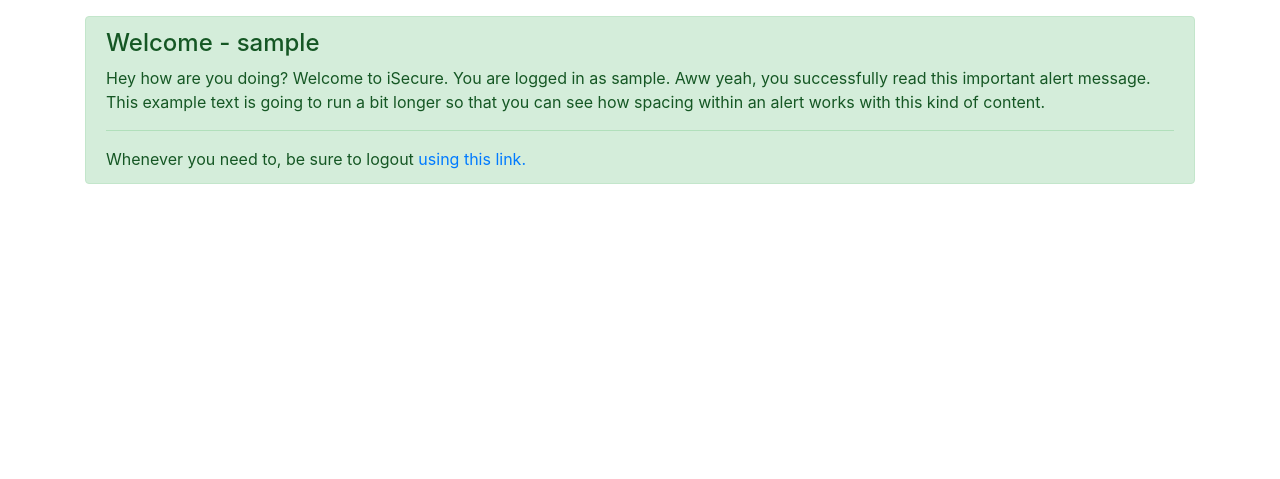
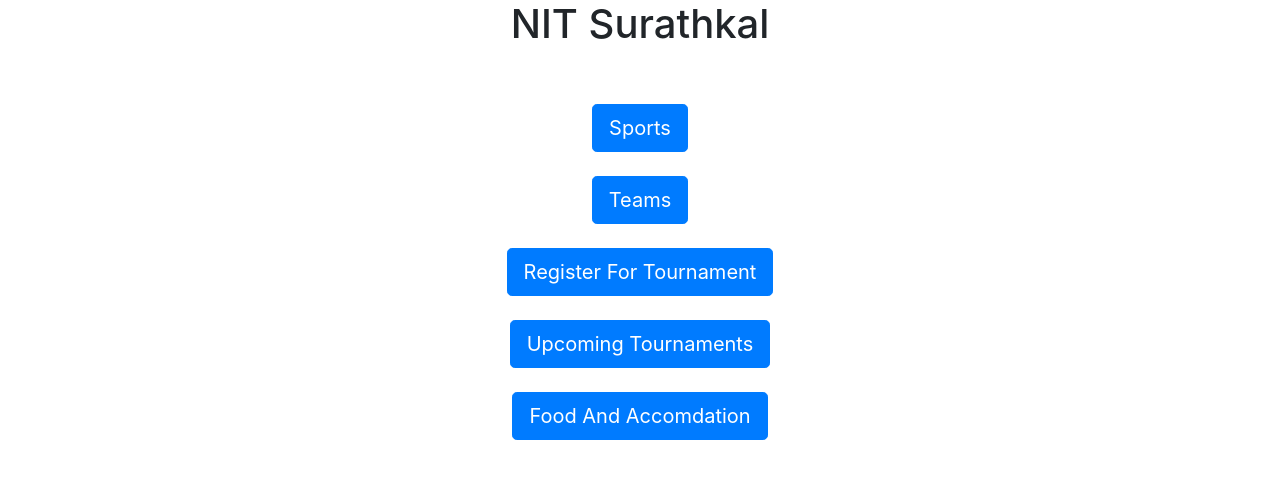
Before and after one commit to Adityajadhav555/INSTMS, a PHP site: page /nits_dash.php in a window 1280 px wide. Shown: the part 56-535 px from the top of the page. Run offline with PHP 8.4, Linux system fonts and the light colour scheme; the visitor is signed in with stand-in values (Sample User, id 1).

Commit message:
Sports page created and NIT's dashboard is completed+

```diff
--- a/loginsystem/nits_dash.php
+++ b/loginsystem/nits_dash.php
@@ -1,3 +1,4 @@
+
 <?php
 session_start();
 
@@ -22,14 +23,23 @@
   <body>
   <?php require 'partials/_nav.php' ?>
 
-    <div class="container my-3">
-    <div class="alert alert-success" role="alert">
-      <h4 class="alert-heading">Welcome - <?php echo $_SESSION['username']?></h4>
-      <p>Hey how are you doing? Welcome to iSecure. You are logged in as <?php echo $_SESSION['username']?>. Aww yeah, you successfully read this important alert message. This example text is going to run a bit longer so that you can see how spacing within an alert works with this kind of content.</p>
-      <hr>
-      <p class="mb-0">Whenever you need to, be sure to logout <a href="/loginsystem/logout.php"> using this link.</a></p>
+  <div>
+    <center>
+    <h1>NIT Surathkal</h1>
+
+    <div>
+    <br><br>
+    <button type="button" class="btn btn-primary btn-lg">Sports</button><br><br>
+    <button type="button" class="btn btn-primary btn-lg">Teams</button><br><br>
+    <button type="button" class="btn btn-primary btn-lg">Register For Tournament</button><br><br>
+    <button type="button" class="btn btn-primary btn-lg">Upcoming Tournaments</button><br><br>
+    <button type="button" class="btn btn-primary btn-lg">Food And Accomdation</button>
+
     </div>
-  </div>
+</center>
+</div>
+
+
    <!-- Optional JavaScript -->
     <!-- jQuery first, then Popper.js, then Bootstrap JS -->
     <script src="https://code.jquery.com/jquery-3.4.1.slim.min.js" integrity="sha384-J6qa4849blE2+poT4WnyKhv5vZF5SrPo0iEjwBvKU7imGFAV0wwj1yYfoRSJoZ+n" crossorigin="anonymous"></script>
```
Also changed, not shown: loginsystem/nitc_dash.php (+21 -7 lines), loginsystem/nitt_dash.php (+17 -7 lines), loginsystem/sport.php (added).
